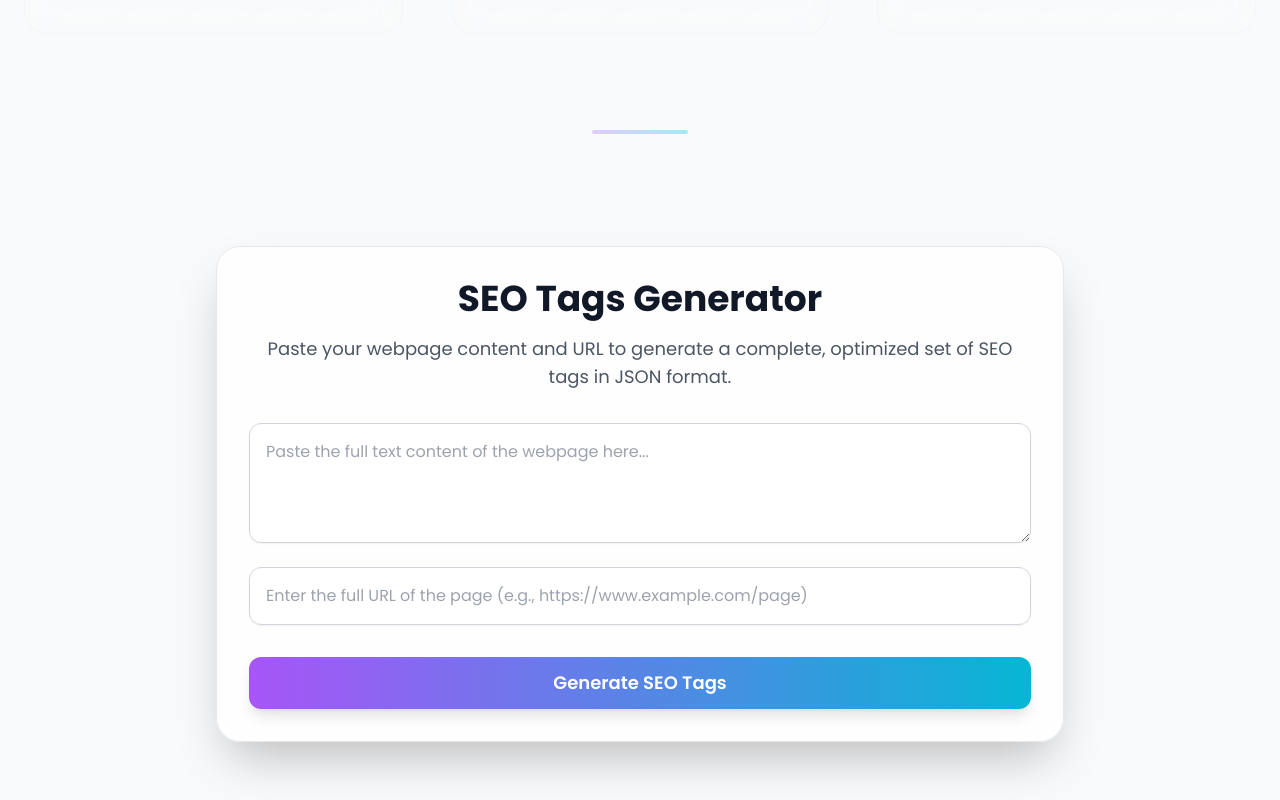
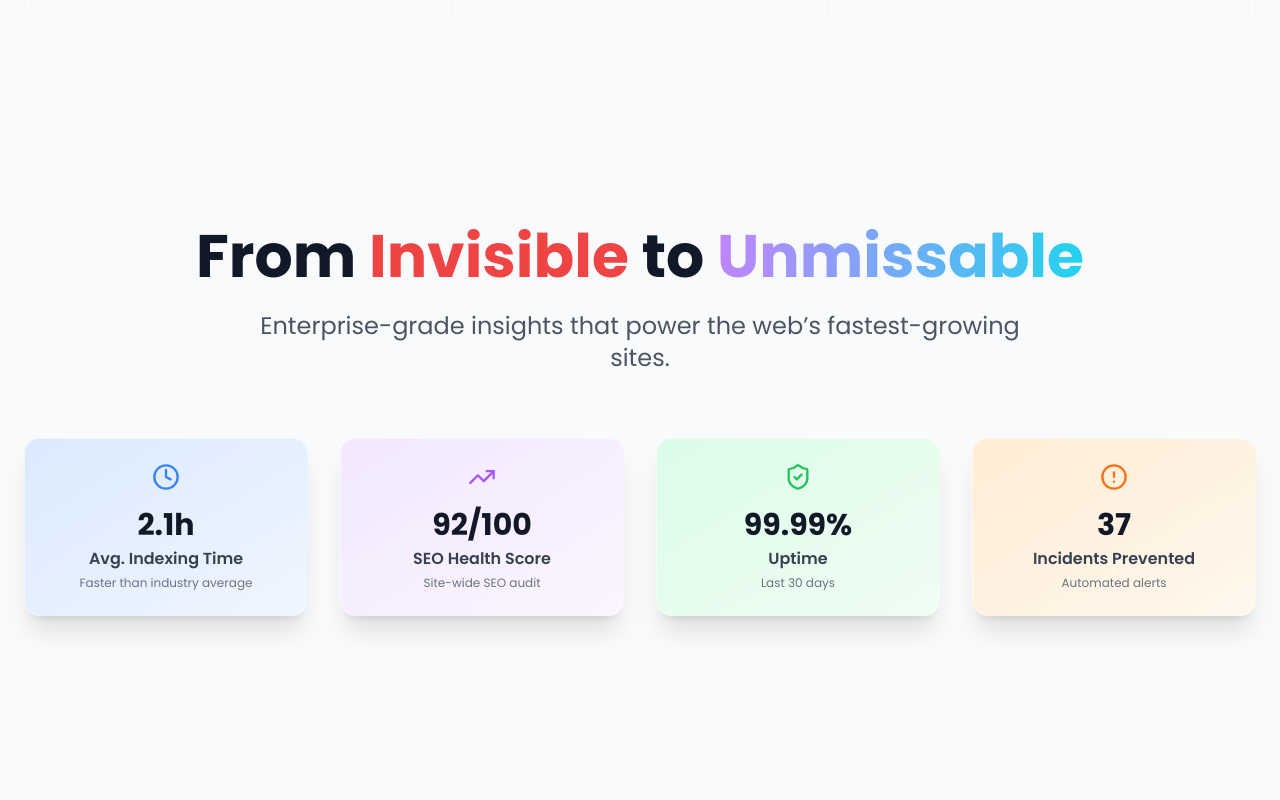
Before and after one commit to Baranidharan911/sitegrip-front, a Next.js app: page / in a window 1280 px wide. Shown: the part 4700-5500 px from the top of the page. Built offline with nearby package versions, Linux system fonts and the light colour scheme; no server answers.

Commit message:
Remove SEO Tags Generator from homepage; keep only in sidebar SEO Tools section

```diff
--- a/src/components/Home/SEOTools.tsx
+++ b/src/components/Home/SEOTools.tsx
@@ -1,6 +1,5 @@
 import React from 'react';
 import { FileText, Gauge, Code, CheckCircle, TrendingUp, Grid } from 'lucide-react';
-import SEOTagsGenerator from './SEOTagsGenerator';
 
 const SEOTools: React.FC = () => {
   const tools = [
@@ -84,11 +83,6 @@ const SEOTools: React.FC = () => {
           ))}
         </div>
       </div>
-      {/* Divider and SEO Tags Generator */}
-      <div className="my-24">
-        <div className="h-1 w-24 mx-auto bg-gradient-to-r from-purple-400 to-cyan-400 rounded-full mb-12 opacity-40"></div>
-        <SEOTagsGenerator />
-      </div>
     </section>
   );
 };
```
